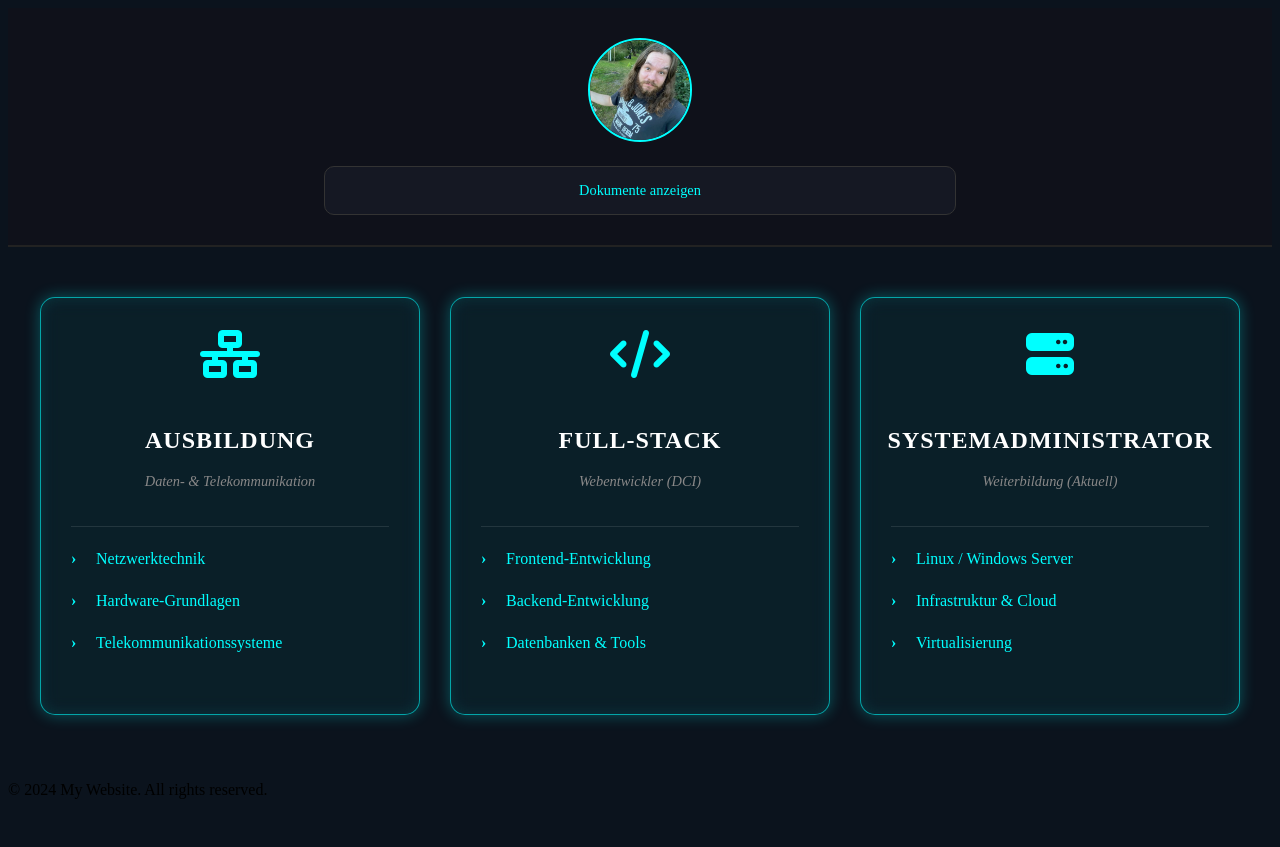
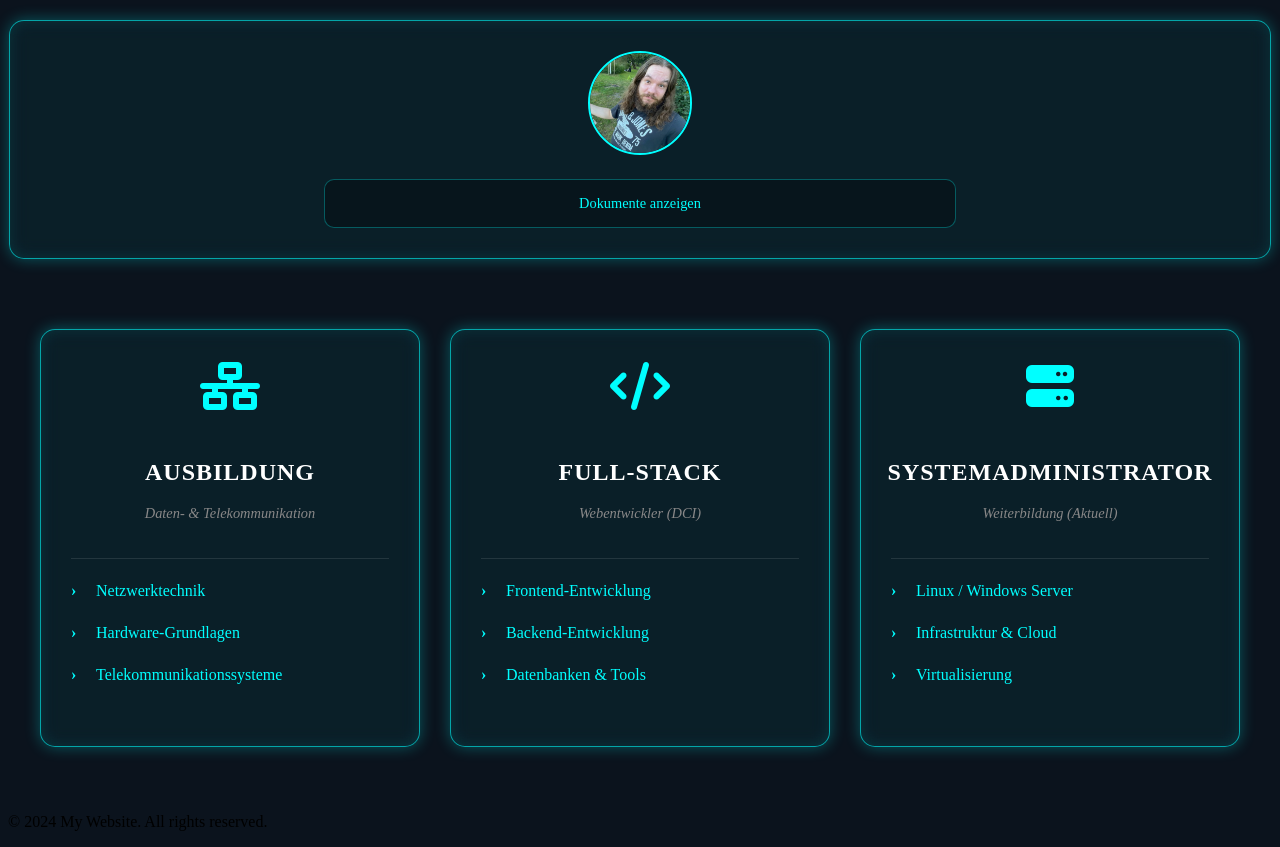
Before and after one commit to Schadde-Ronny/it-portfolio, a plain HTML site: page index.html in a window 1280 px wide. Before the commit the page ends 815 px from the top, so only its background shows below. Drawn offline with Linux system fonts and the light colour scheme.

Commit message:
Design vom Header verändert

```diff
--- a/style.css
+++ b/style.css
@@ -7,10 +7,22 @@ body {
 /*Headerbereich (docToggleArea) öffnen / schließen */
 
 .site-header {
-    background-color: #0f111a;
+    /* Gleicher transparenter Türkis-Hintergrund und Glas-Effekt wie im Main-Bereich */
+    background-color: rgba(0, 255, 255, 0.05);
+    backdrop-filter: blur(10px);
+    -webkit-backdrop-filter: blur(10px);
+
+    /* Neon-Rahmen und Schatten */
+    border: 1px solid rgba(0, 255, 255, 0.6);
+    box-shadow:
+        0 0 15px rgba(0, 255, 255, 0.3),
+        inset 0 0 15px rgba(0, 255, 255, 0.1);
+
+    border-radius: 15px;
     padding: 30px;
     text-align: center;
-    border-bottom: 2px solid #222;
+    max-width: 1200px;
+    margin: 20px auto; /* Zentriert mit etwas Abstand zum Rand */
 }
 
 .profile-container {
@@ -34,10 +46,11 @@ body {
 }
 
 .header-interactive-area {
-    background: #151823;
+    /* Den alten dunklen Kasten-Hintergrund durch den Glas-Look ersetzen oder anpassen */
+    background: rgba(0, 0, 0, 0.3);
     padding: 15px;
     border-radius: 10px;
-    border: 1px solid #333;
+    border: 1px solid rgba(0, 255, 255, 0.3);
     max-width: 600px;
     margin: 0 auto;
     cursor: pointer;
@@ -47,7 +60,11 @@ body {
 /* HOVER-EFFEKT: Leuchtet auf und öffnet sich leicht, solange die Maus drüber ist */
 .header-interactive-area:hover {
     border-color: #00ffff;
-    box-shadow: 0 0 10px rgba(0, 255, 255, 0.2);
+    box-shadow: 0 0 15px rgba(0, 255, 255, 0.3);
+}
+.header-interactive-area.active {
+    border-color: #00ffff;
+    box-shadow: 0 0 20px rgba(0, 255, 255, 0.5);
 }
 
 .header-interactive-area:hover .trigger-label {
```
